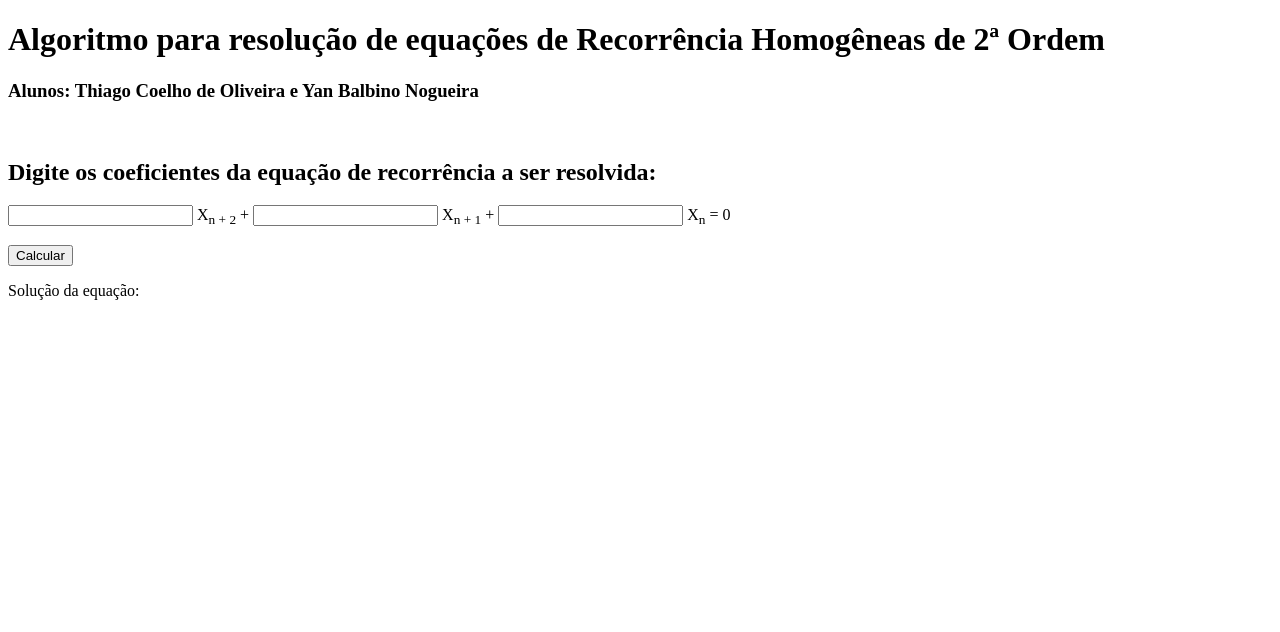
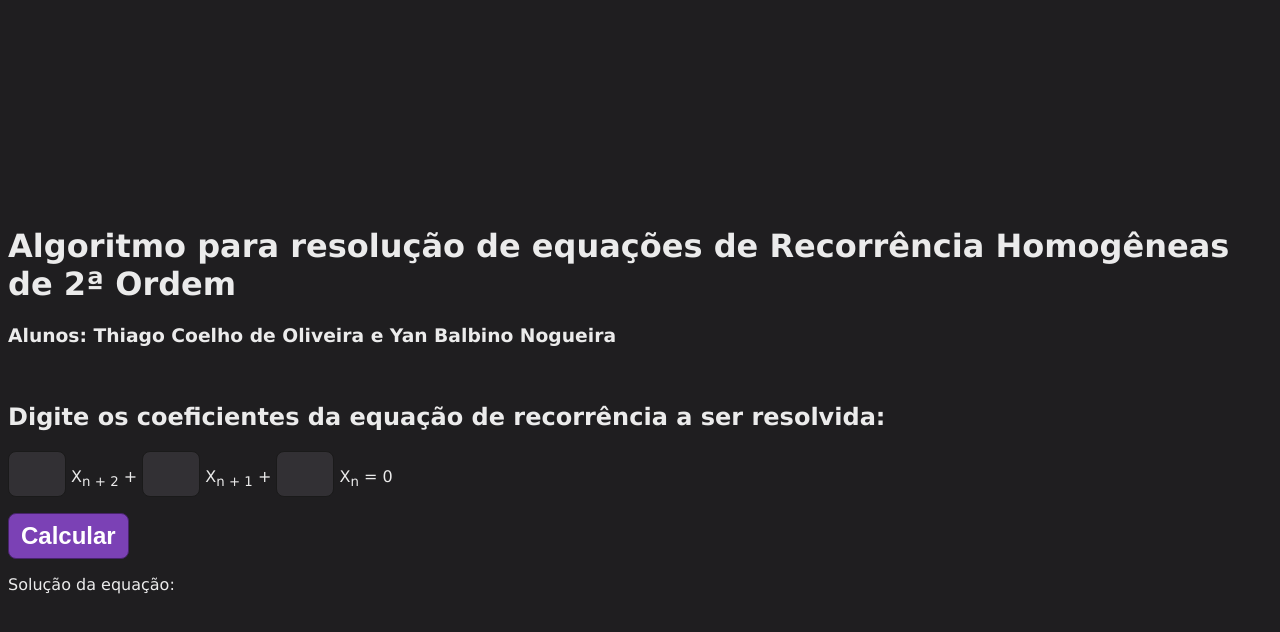
Before and after one commit to YanBalbino/projetoRecorrencia, a plain HTML site: page main.html in a window 1280 px wide. Drawn offline with nearby package versions, Linux system fonts and the light colour scheme.

Commit message:
estilização e refatoração de código

```diff
--- a/main.html
+++ b/main.html
@@ -10,22 +10,30 @@
         <meta charset="UTF-8">
         <meta name="viewport" content="witdh=device-width, initial-scale=1.0">
         <title>Equações de recorrência homogêneas de segunda ordem</title>
+        <link rel="stylesheet" href="style.css">
+        <script src="https://polyfill.io/v3/polyfill.min.js?features=es6"></script>
+        <script id="MathJax-script" async src="https://cdn.jsdelivr.net/npm/mathjax@3/es5/tex-mml-chtml.js"></script>
         <script src="script.js"></script>
-        <link rel="stylesheet" href="style.css">
     </head>
     <body>
+
+        <div id="content">
             <h1>Algoritmo para resolução de equações de Recorrência Homogêneas de 2ª Ordem</h1>
             <h3>Alunos: Thiago Coelho de Oliveira e Yan Balbino Nogueira</h3>
             <br>
             <h2>Digite os coeficientes da equação de recorrência a ser resolvida: </h2>
-        <p><input type="text" id="coeficienteA"> X<sub>n + 2</sub> +
-        <input type="text" id="coeficienteB"> X<sub>n + 1</sub> +
-        <input type="text" id="coeficienteC"> X<sub>n</sub> = 0</p>
+            <p>
+                <input type="text" id="coeficienteA" class="coeffield"> X<sub>n + 2</sub> +
+                <input type="text" id="coeficienteB" class="coeffield"> X<sub>n + 1</sub> +
+                <input type="text" id="coeficienteC" class="coeffield"> X<sub>n</sub> = 0
+            </p>
 
             <button id="bt_calcular" onclick="calcular()">Calcular</button>
             <br>
             <label id="delta-neg" hidden="true">Delta negativo, solução em radianos</label>
             <p>Solução da equação:</p>
             <label id="solucao"></label>
+        </div>
+
     </body>
 </html>
--- a/script.js
+++ b/script.js
@@ -27,14 +27,16 @@ function calcular(){
         r1 = -c2 / (2 * c1);
         r2 = r1;
 
-        solucao = "Xn = C1 * " + r1 + "^n + " + "C2 * n" + r2 + "^n";
+        // solucao = "Xn = C1 * " + r1 + "^n + " + "C2 * n" + r2 + "^n";
+        solucao = `Xn = C1 *  ${r1}^n + C2 * n*${r2} ^n`;
         document.getElementById("delta-neg").hidden = true;
     }
     if (delta > 0){
         r1 = (-c2 + Math.sqrt(delta))/ (2 * c1);
         r2 = (-c2 - Math.sqrt(delta))/ (2 * c1);
 
-        solucao = "Xn = C1 * " + r1 + "^n + " + "C2 * " + r2 + "^n";
+        // solucao = "Xn = C1 * " + r1 + "^n + " + "C2 * " + r2 + "^n";
+        solucao = `Xn = C1*${r1}^n + C2*${r2}^n`;
         document.getElementById("delta-neg").hidden = true;
     }
     if (delta < 0){
@@ -44,12 +46,12 @@ function calcular(){
         angulo = Math.atan(real / imaginaria).toFixed(5);
         modulo = Math.sqrt(Math.pow(real, 2) + Math.pow(imaginaria, 2)).toFixed(0);
 
-        solucao = "Xn = " + modulo + "^n * [ K1 * cos(n * " + angulo + ") + "
-        + "K2 * sen(n * " + angulo + ")]";
+        // solucao = "Xn = " + modulo + "^n * [ K1 * cos(n * " + angulo + ") + "
+        // + "K2 * sen(n * " + angulo + ")]";
+
+        solucao = `Xn = ${modulo}^n * [ K1 * cos(n * ${angulo}) + K2 * sen(n * ${angulo} )]`;
         document.getElementById("delta-neg").hidden = false;
     }
 
     document.getElementById("solucao").textContent = solucao;
-
-
 }
--- a/style.css
+++ b/style.css
@@ -0,0 +1,50 @@
+body {
+    background-color: #1f1e20;
+    color: rgb(235, 235, 235);
+    display: flex;
+    flex-direction: column;
+    font-family: Verdana, Geneva, Tahoma, sans-serif;
+    align-items: center;
+    justify-content: center;
+    min-height: 100vh;
+}
+
+h1 {
+    /*
+    font-family: 'Courier New', Courier, monospace;
+    */
+    font-size: 2rem;
+}
+
+input[type=text] {
+    padding: 0.5rem 0.75rem;
+    border-radius: 0.5rem;
+    border: 1px solid rgb(26, 26, 26);
+    background-color: #323034;
+}
+
+button {
+    padding: 0.5rem 0.75rem;
+    background-color: #7b41b5;
+    border-radius: 0.5rem;
+    border: 1px solid #48246b;
+    color: white;
+    font-weight: 600;
+    font-size: 1.5rem;
+}
+
+
+button:hover {
+    background-color: #9934ff;
+}
+
+#content {
+    display: block;
+}
+
+.coeffield {
+    width: 2rem;
+    color: white;
+    font-weight: 600;
+    font-size: 1.5rem;
+}
```
Lines whose indentation alone changed are shown as unchanged.
